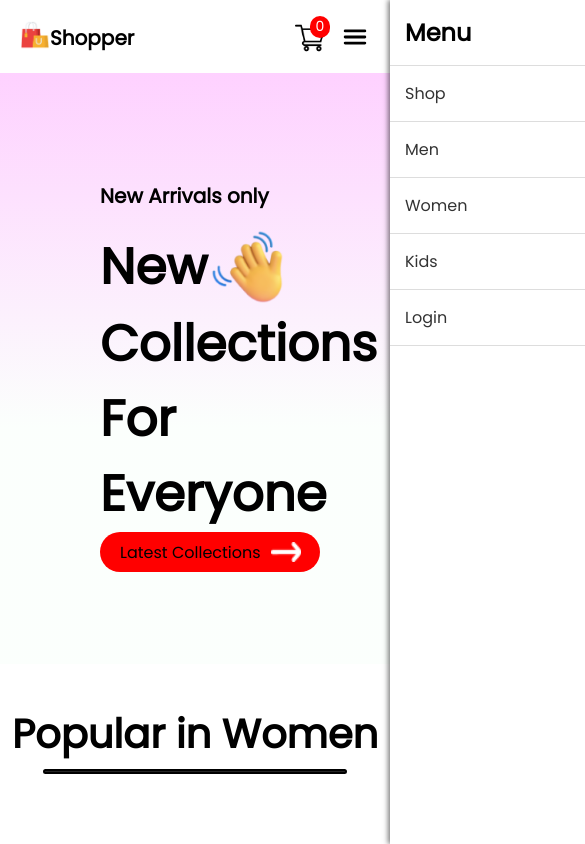
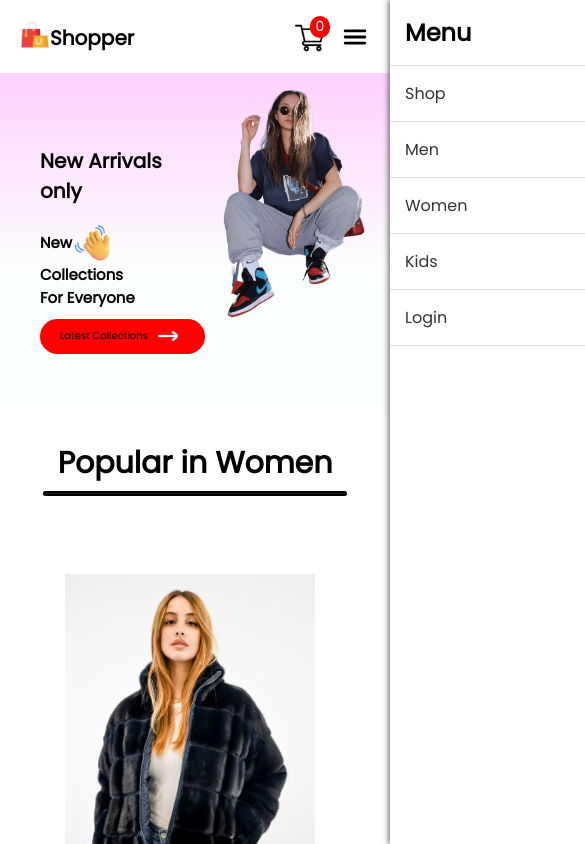
Before and after one commit to muazkhalid936/E-Commerce-Frontend, a React (Create React App) app: page / in a window 390 px wide. Shown: the top 844 px of the page, 585 px wide, since content can reach past the window. Built offline with nearby package versions, Linux system fonts and the light colour scheme.

Commit message:
Hero Done

```diff
--- a/src/components/Hero/Hero.css
+++ b/src/components/Hero/Hero.css
@@ -20,22 +20,28 @@
   display: flex;
   align-items: center;
 }
+
 .hero-left h2 {
   font-size: 20px;
 }
 
 .collection {
   display: flex;
-  width: 200px;
+  width: 210px;
   height: 40px;
   border-radius: 25px;
   padding-left: 20px;
   align-items: center;
   gap: 10px;
   background-color: red;
+
+}
+.collection img:hover {
+  margin-left: 20px;
 }
 .collection img {
   width: 30px;
+  transition: 0.5s;
   height: 20px;
   align-items: center;
 }
@@ -57,3 +63,56 @@
   font-size: 50px;
   font-weight: bold;
 }
+
+@media (max-width: 800px) {
+  .col,
+  .new span {
+    font-size: 15px;
+  }
+  .new img {
+    width: 40px;
+    height: 40px;
+  }
+  .Hero{
+    height: 40vh;
+    padding:0px 50px ;
+  }
+  .hero-left{
+    margin-left: 20px;
+  }
+  .hero-right img {
+    height: 35vh;
+  }
+  .collection{
+    margin-top: 10px;
+    font-size: 10px;
+    width: 145px;
+    font-size: 10px;
+    height: 35px;
+    /* padding: 5px 5px; */
+  }
+  .collection img{
+    width: 20px;
+    height: 10px;
+  }
+}
+
+
+@media (max-width:1080px){
+  .hero-right img{
+    height: 40vh ;
+  }
+  .Hero{
+    height: 50vh;
+  }
+}
+
+@media (max-width:600px){
+  .Hero{
+    height: 40vh;
+padding: 0px 20px;
+  }
+  .hero-right img{
+    height: 30vh;
+  }
+}
--- a/src/components/Popular/Popular.css
+++ b/src/components/Popular/Popular.css
@@ -8,6 +8,7 @@
   justify-content: center;
   margin-left: auto;
   margin-right: auto;
+  padding: 0px 150px;
 }
 .popular .head {
   font-size: 50px;
@@ -32,6 +33,9 @@
 
 @media (max-width: 800px) {
   .popular .head {
-    font-size: 40px;
+    font-size: 30px;
   }
+.popular{
+padding: 0px 0px;
 }
+}
```
